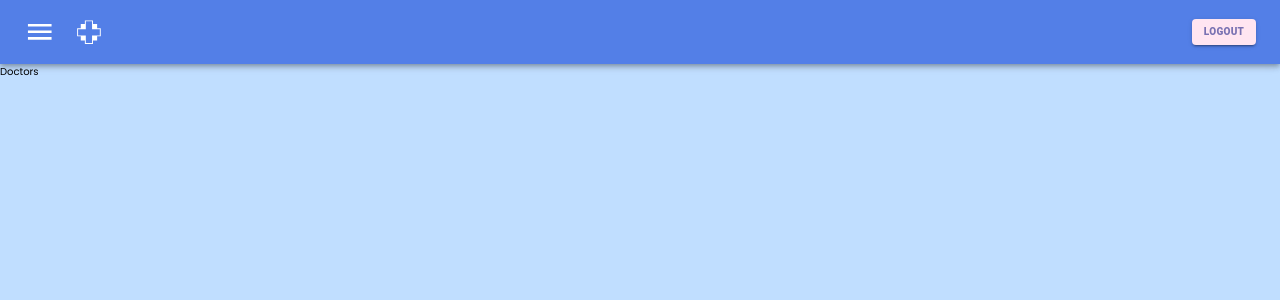
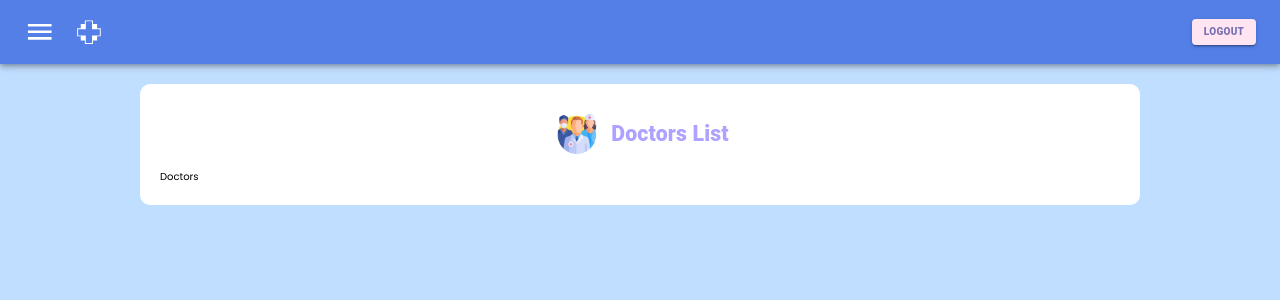
Before and after one commit to JamalHamza/hospital-portal, a React (Vite) app in the folder frontend/: page /admin/doctors in a window 1280 px wide. Shown: the top 300 px of the page. Built offline with nearby package versions, Linux system fonts and the light colour scheme; no server answers.

Commit message:
FormWrapper added

```diff
--- a/frontend/src/components/formWrapper/FormWrapper.jsx
+++ b/frontend/src/components/formWrapper/FormWrapper.jsx
@@ -27,7 +27,7 @@ function FormWrapper(props) {
           }}
         >
           <img src={img} alt={altImg} className='add-new-doctor-logo' />
-          <Typography variant='h4' sx={{ color: 'primary.main', p: '0.2em' }}>
+          <Typography variant='h4' sx={{ color: 'primary.main', p: '0.2em', fontWeight: 800 }}>
             {title}
           </Typography>
         </Box>
--- a/frontend/src/pages/admin/doctors/Doctors.jsx
+++ b/frontend/src/pages/admin/doctors/Doctors.jsx
@@ -1,9 +1,13 @@
-import React from 'react'
+import React from 'react';
+import AllDoctors from '../../../assets/admin/medical-team.png';
+import FormWrapper from '../../../components/formWrapper/FormWrapper';
 
 function Doctors() {
   return (
-    <div>Doctors</div>
-  )
+    <FormWrapper img={AllDoctors} altImg='medical team' title='Doctors List' >
+      Doctors
+    </FormWrapper>
+  );
 }
 
-export default Doctors
+export default Doctors;
```
Also changed, not shown: frontend/src/assets/admin/medical-team.png (renamed from frontend/src/assets/medical-team.png).
